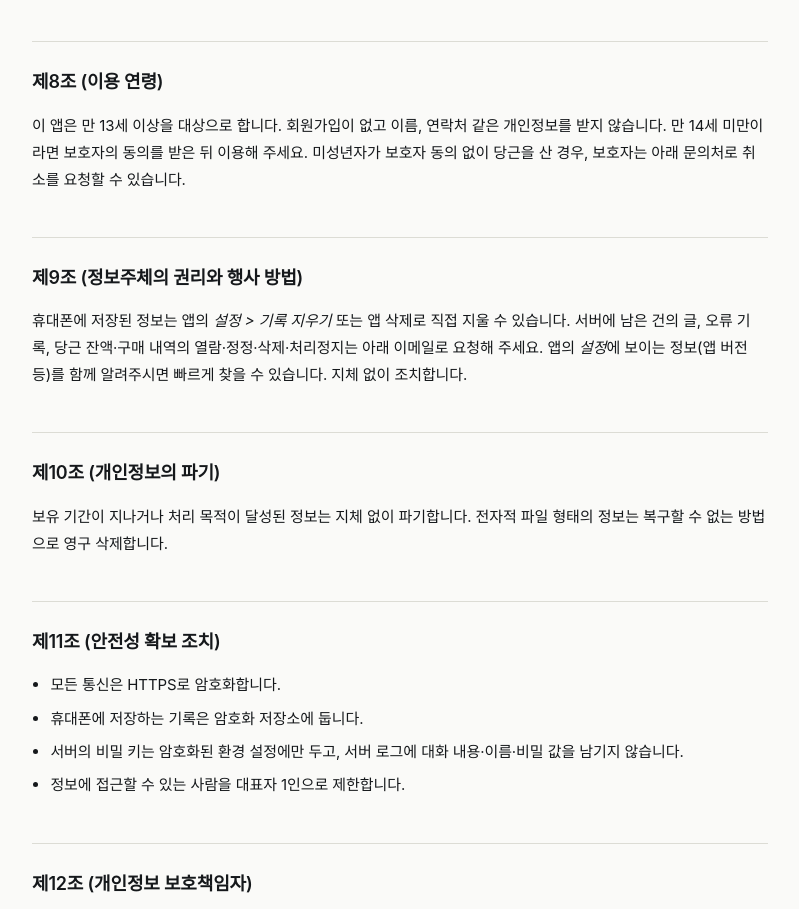
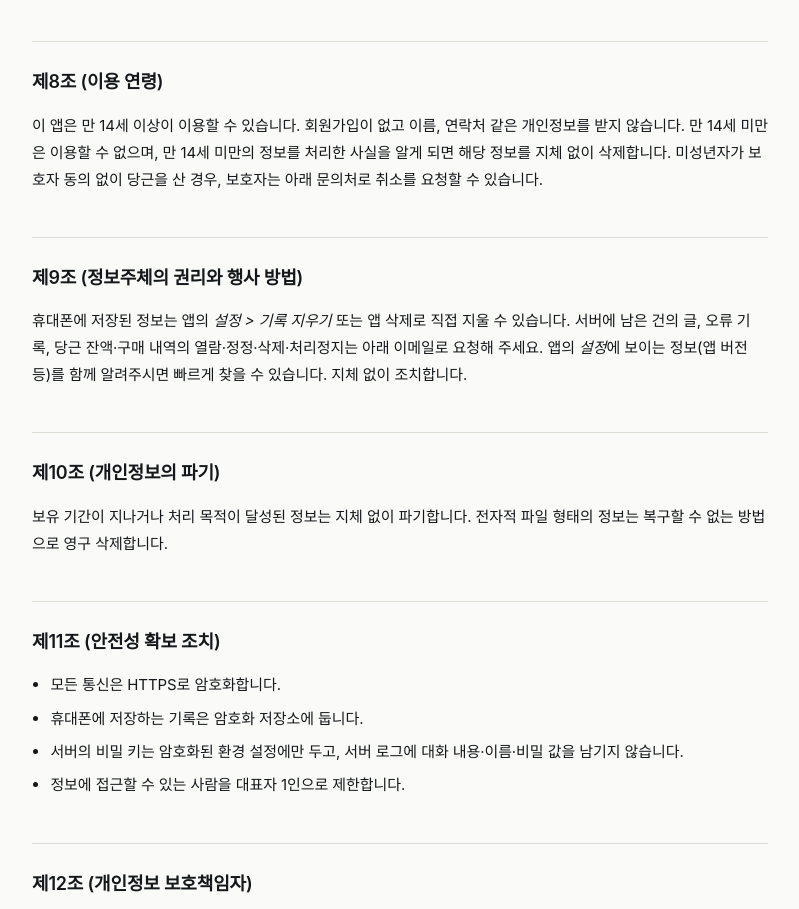
Before and after one commit to Bigdo11/Bigdo11.github.io, a plain HTML site: page jjonggeut/privacy.html in a window 1280 px wide. Shown: the part 2810-3719 px from the top of the page, without its empty margins (128-927 px from the left). Drawn offline with Linux system fonts and the light colour scheme; a web font is replaced by a local one.

Commit message:
쫑긋 개인정보처리방침: 이용 연령 만 14세 이상으로

```diff
--- a/jjonggeut/privacy.html
+++ b/jjonggeut/privacy.html
@@ -112,8 +112,8 @@
 
       <h2>제8조 (이용 연령)</h2>
       <p>
-        이 앱은 만 13세 이상을 대상으로 합니다. 회원가입이 없고 이름, 연락처 같은 개인정보를 받지 않습니다.
-        만 14세 미만이라면 보호자의 동의를 받은 뒤 이용해 주세요.
+        이 앱은 만 14세 이상이 이용할 수 있습니다. 회원가입이 없고 이름, 연락처 같은 개인정보를 받지 않습니다.
+        만 14세 미만은 이용할 수 없으며, 만 14세 미만의 정보를 처리한 사실을 알게 되면 해당 정보를 지체 없이 삭제합니다.
         미성년자가 보호자 동의 없이 당근을 산 경우, 보호자는 아래 문의처로 취소를 요청할 수 있습니다.
       </p>
 
```
